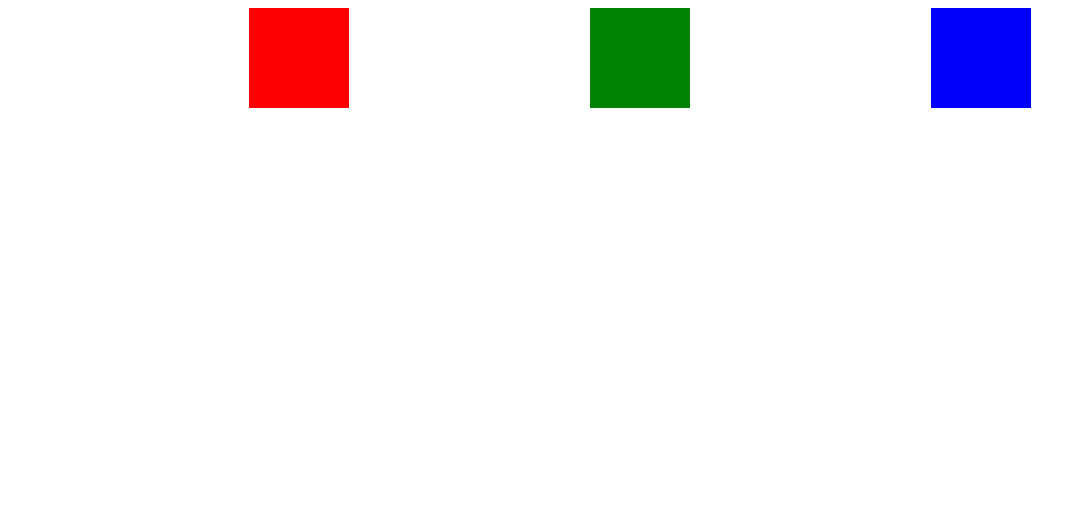
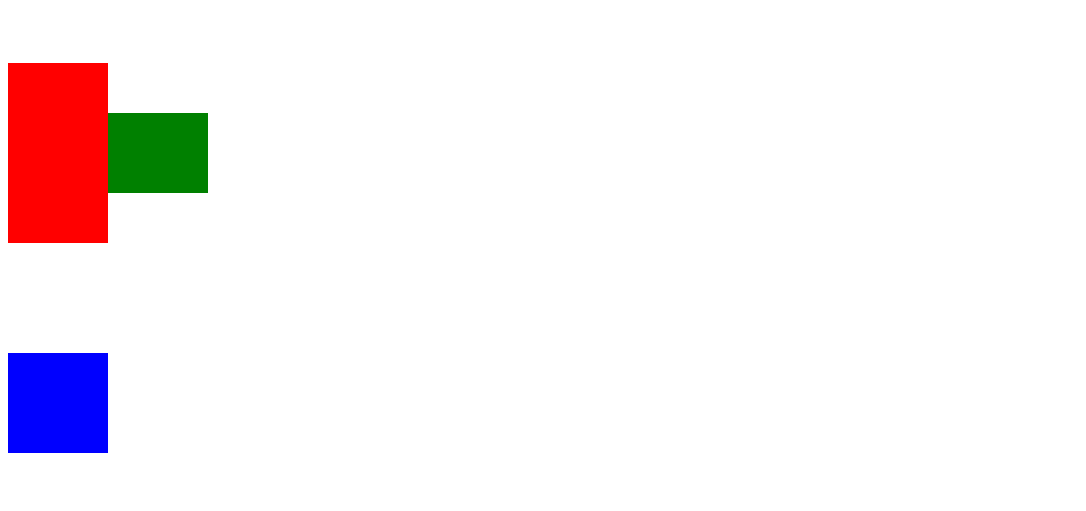
Before and after one commit to shimin29/html-css-lessons, a plain HTML site: page Lessons/css/flexbox/displayflex/index.html in a window 1280 px wide. Shown: the whole page, without its empty margins (0-1086 px from the left). Drawn offline with Linux system fonts and the light colour scheme.

Commit message:
finish flexbox lesson

```diff
--- a/Lessons/css/flexbox/displayflex/style.css
+++ b/Lessons/css/flexbox/displayflex/style.css
@@ -5,17 +5,25 @@
 
 .red {
     background: red;
+    height: 180px !important;
 }
 
 .green {
     background: green;
+    height: 80px !important;
 }
 .blue {
     background: blue;
 }
 
 .container {
+    width: 200px;
+    height: 500px;
     display: flex;
     flex-direction: row;
-    justify-content: space-evenly;
+    justify-content: flex-start;
+    align-items: center;
+    flex-wrap: wrap;
+    align-content:space-around;
+
 }
```
